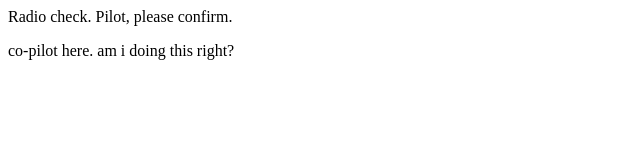
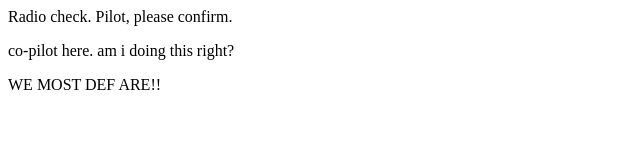
Before and after one commit to meggdwn/communication-log1, a plain HTML site: page index.html in a window 1280 px wide. Shown: the whole page, without its empty margins (0-640 px from the left). Drawn offline with Linux system fonts and the light colour scheme.

Commit message:
added third line

```diff
--- a/index.html
+++ b/index.html
@@ -2,5 +2,6 @@
 <body>
    <p>Radio check. Pilot, please confirm.</p>
    <p> co-pilot here. am i doing this right?</p>
+   <p>WE MOST DEF ARE!!</p>
 </body>
 </html>
```
